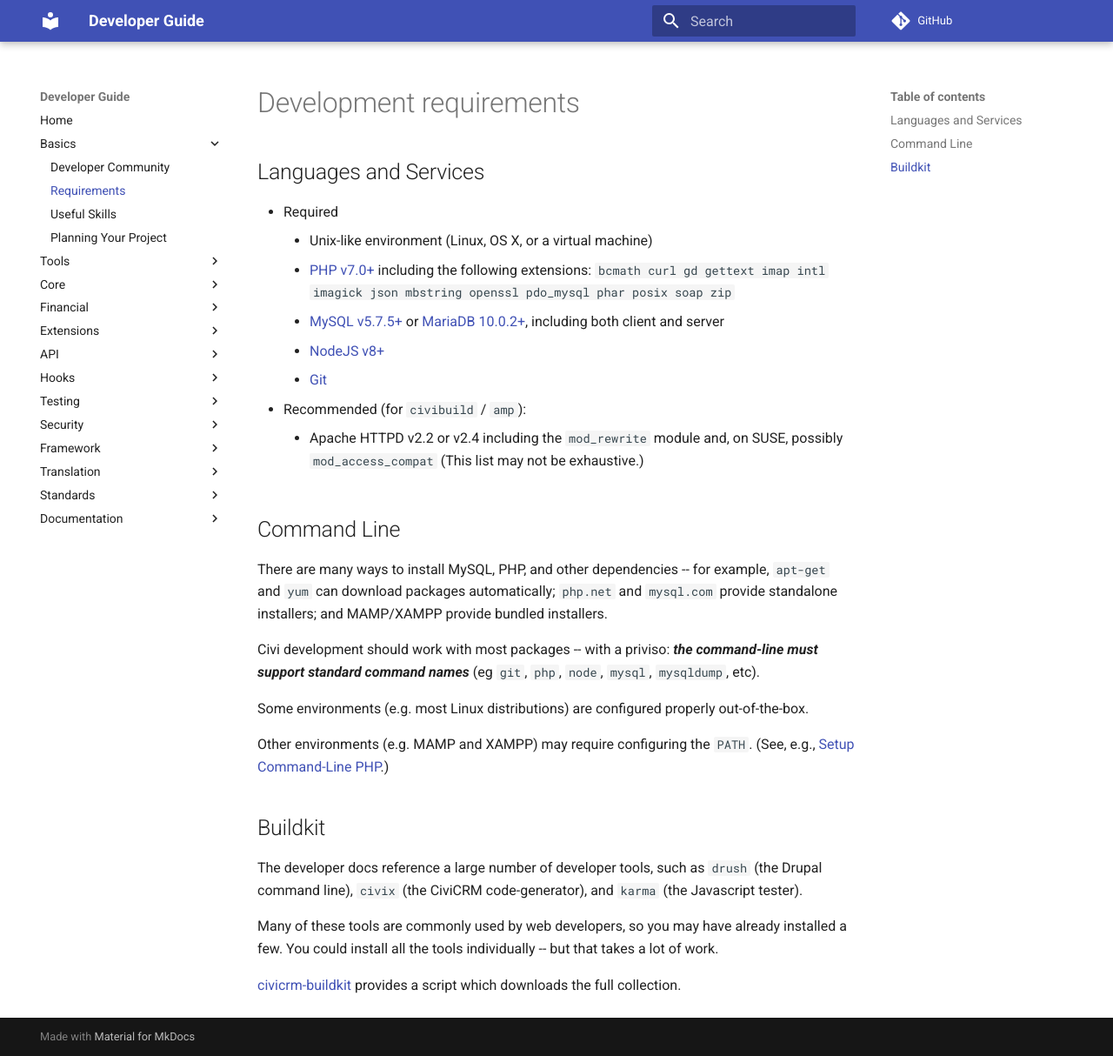
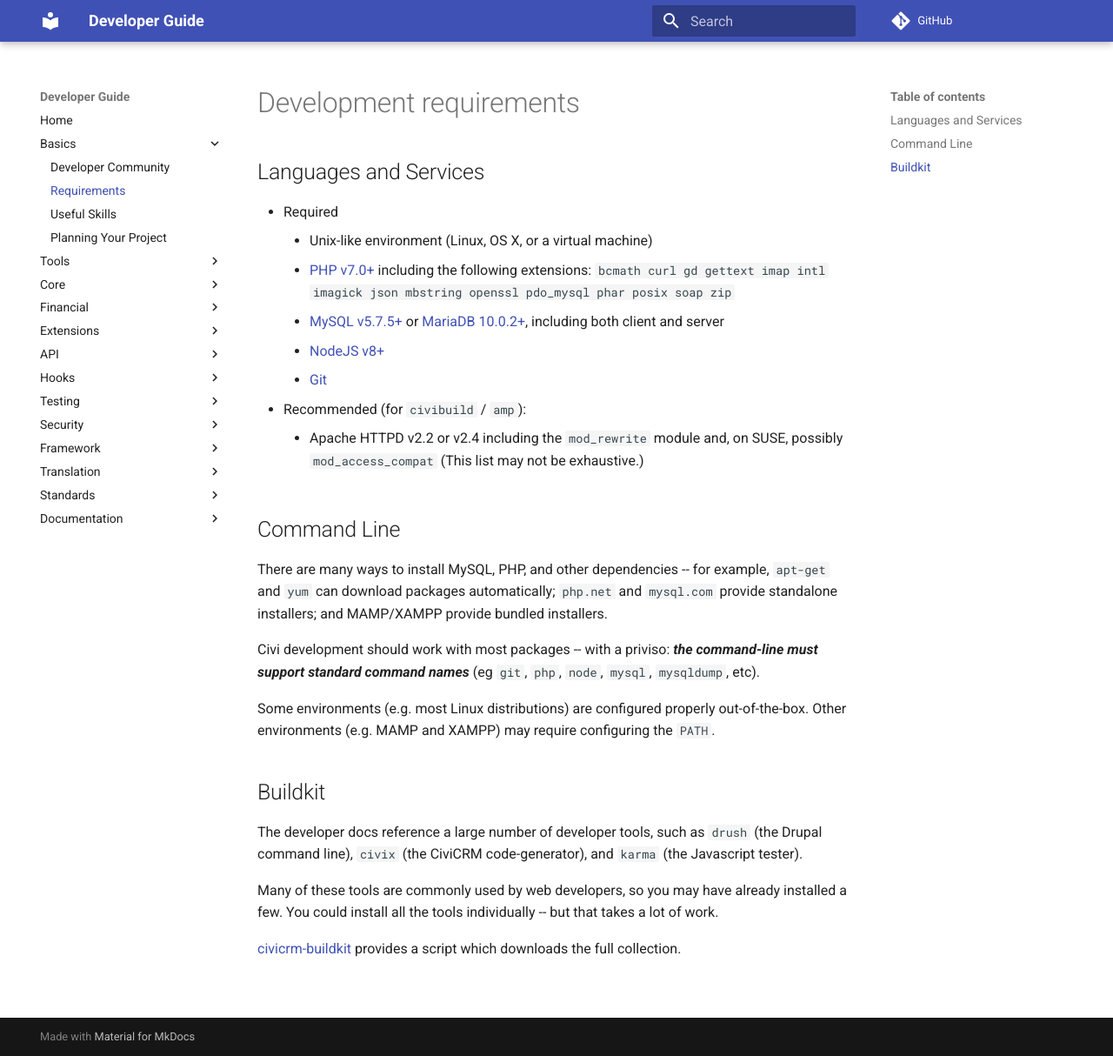
Before and after one commit to civicrm/civicrm-dev-docs, an MkDocs documentation site: the page built from docs/basics/requirements.md, in a window 1280 px wide and 1214 px high. Shown: the whole window at 87% size. Built offline with MkDocs 1.6.1 and Material for MkDocs 9.7.7, drawn with Linux system fonts in a browser that asks for light colours; comment, search, counter and statistics services are not loaded; old or Windows-style settings are respelled for this version of MkDocs.

Commit message:
basics/requirements.md - Remove confusing hyperlink
There used to be a wiki page specifically about configuring the PATH to
include third-party `php` binaries. The link says it goes there, but it
actually goes to something completely different (PHP coding standards).

```diff
--- a/docs/basics/requirements.md
+++ b/docs/basics/requirements.md
@@ -17,9 +17,9 @@
 
 Civi development should work with most packages -- with a priviso: ***the command-line must support standard command names*** (eg `git`, `php`, `node`, `mysql`, `mysqldump`, etc).
 
-Some environments (e.g. most Linux distributions) are configured properly out-of-the-box.
+Some environments (e.g. most Linux distributions) are configured properly out-of-the-box. Other environments (e.g. MAMP and XAMPP) may require configuring the `PATH`.
 
-Other environments (e.g. MAMP and XAMPP) may require configuring the `PATH`. (See, e.g., [Setup Command-Line PHP](/standards/php.md).)
+<!-- FIXME: There should be a link about diagnosing/fixing paths for third-party binaries. TLDR: `find / -name php -executable` and then update `PATH` via bashrc/bash_profile/whatever -->
 
 ## Buildkit
 
```
